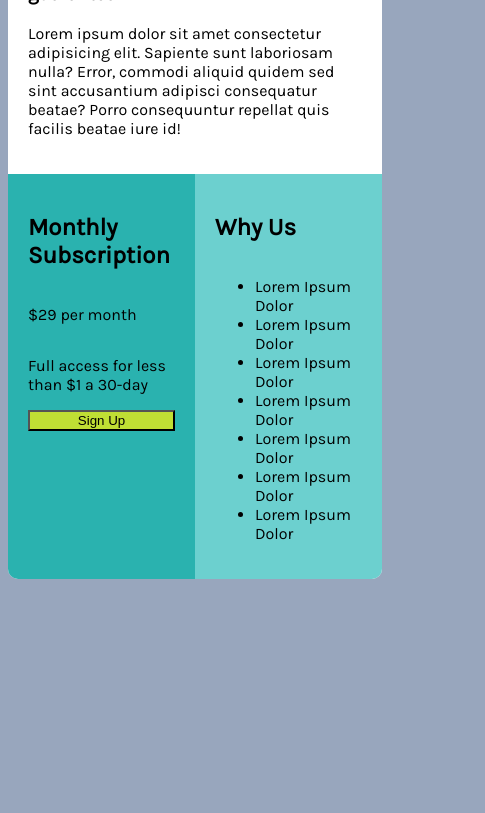
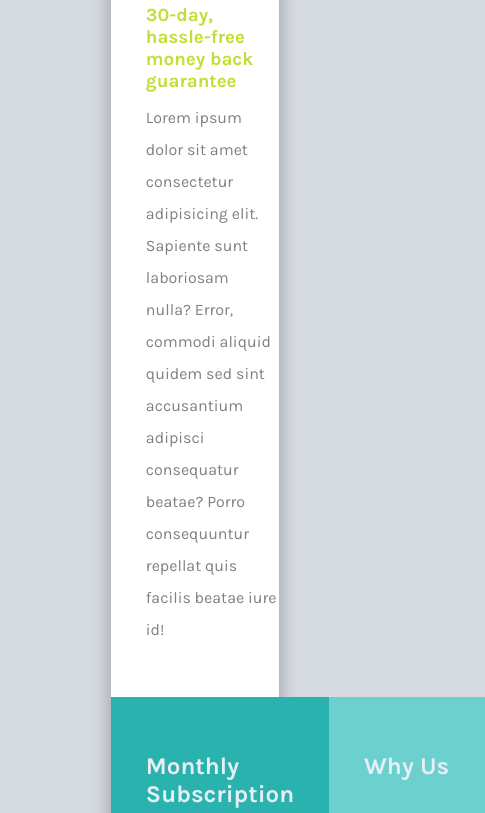
Before and after one commit to Neirotciv/subscription_component, a plain HTML site: page index.html in a window 390 px wide. Shown: the part 135-948 px from the top of the page, 485 px wide, since content can reach past the window. Before the commit the page ends 844 px from the top, so only its background shows below. Drawn offline with Linux system fonts and the light colour scheme.

Commit message:
css no responsive

```diff
--- a/assets/css/style.css
+++ b/assets/css/style.css
@@ -1,37 +1,91 @@
 body {
-    background-color: hsl(218, 22%, 67%);
+    background-color: hsl(218, 15%, 86%);
     font-family: "Karla";
+
+}
+
+.main {
+    width: 100%;
+    height: 100%;
+    display: flex;
+    justify-content: center;
+    align-items: center;
+    font-size: 16px;
+    font-weight: 400;
 }
 
 .component__wrapper {
     display: flex;
     flex-direction: column;
     border-radius: 10px;
+    box-shadow: 0px 1px 16px 4px rgba(0, 0, 0, 0.211);
     background-color: rgb(255, 255, 255);
+    width: 45%;
 }
 
 .component__header {
-    padding: 20px;
+    padding: 35px;
 }
 
 .component__title {
     color: hsl(179, 62%, 43%);
+    font-weight: 700;
+}
+
+.component__subtitle {
+    color: hsl(71, 73%, 54%);
+    margin-bottom: 10px;
+}
+
+.component__header p {
+    margin-top: 0;
+    line-height: 2em;
+    color: grey;
 }
 
 .component__left {
-    padding: 20px;
+    color:  hsl(204, 43%, 93%);
+    padding: 35px;
     border-radius: 0 0 0 10px;
     background-color: hsl(179, 62%, 43%);
 }
 
+.price {
+    display: flex;
+    align-items: center;
+    margin-bottom: 0;
+}
+
+.price-big {
+    font-size: 2em;
+    font-weight: 700;
+}
+
+.price-fade {
+    color: hsl(179, 67%, 60%);
+    margin-left: 15px;
+}
+
 .component__left-button {
+    margin-top: 25px;
     background-color: hsl(71, 73%, 54%);
+    box-shadow: 0px 1px 16px 4px rgba(0, 0, 0, 0.211);
+    border-radius: 5px;
+    height: 50px;
+    border: none;
 }
 
 .component__right {
-    padding: 20px;
+    color:  hsl(204, 43%, 93%);
+    padding: 35px;
     border-radius: 0 0 10px;
     background-color: hsl(179, 52%, 62%);
+}
+
+.component__right ul {
+    list-style-type: none;
+    padding-left: 0;
+    line-height: 1.5em;
 }
 
 .horizontal-flex {
--- a/index.html
+++ b/index.html
@@ -7,36 +7,41 @@
     <link rel="stylesheet" href="./assets/css/style.css">
     <link rel="preconnect" href="https://fonts.googleapis.com">
     <link rel="preconnect" href="https://fonts.gstatic.com" crossorigin>
-    <link href="https://fonts.googleapis.com/css2?family=Karla:wght@200;400&display=swap" rel="stylesheet">
+    <link href="https://fonts.googleapis.com/css2?family=Karla:wght@400;700&display=swap" rel="stylesheet">
     <title>Frontend Mentor | Single Price Grid Component</title>
 </head>
 <body>
+    <div class="main">
         <div class="component__wrapper">
             <div class="horizontal-flex">
                 <div class="component__header">
                     <h2 class="component__title">Join our community</h2>
-                <h3>30-day, hassle-free money back guarantee</h3>
+                    <h3 class="component__subtitle">30-day, hassle-free money back guarantee</h3>
                     <p>Lorem ipsum dolor sit amet consectetur adipisicing elit. Sapiente sunt laboriosam nulla? Error, commodi aliquid quidem sed sint accusantium adipisci consequatur beatae? Porro consequuntur repellat quis facilis beatae iure id!</p>
                 </div>
             </div>
             <div class="horizontal-flex">
                 <div class="component__left vertical-flex ">
                     <h2>Monthly Subscription</h2>
-                <p>$29 per month</p>
+                    <p class="price">
+                        <span class="price-big">$29</span>
+                        <span class="price-fade">per month</span>
+                    </p>
                     <p>Full access for less than $1 a 30-day</p>
                     <button class="component__left-button">Sign Up</button>
                 </div>
                 <div class="component__right vertical-flex">
                     <h2>Why Us</h2>
                     <ul>
-                    <li>Lorem Ipsum Dolor</li>
-                    <li>Lorem Ipsum Dolor</li>
-                    <li>Lorem Ipsum Dolor</li>
-                    <li>Lorem Ipsum Dolor</li>
-                    <li>Lorem Ipsum Dolor</li>
-                    <li>Lorem Ipsum Dolor</li>
-                    <li>Lorem Ipsum Dolor</li>
+                        <li>Tutorial by industy experts</li>
+                        <li>Peer & expert code review</li>
+                        <li>Coding exercices</li>
+                        <li>Access to our Github repos</li>
+                        <li>Community forum</li>
+                        <li>Flashcard decks</li>
+                        <li>New videos every weeks</li>
                     </ul>
+                </div>
             </div>
         </div>
     </div>
```
Lines whose indentation alone changed are shown as unchanged.
